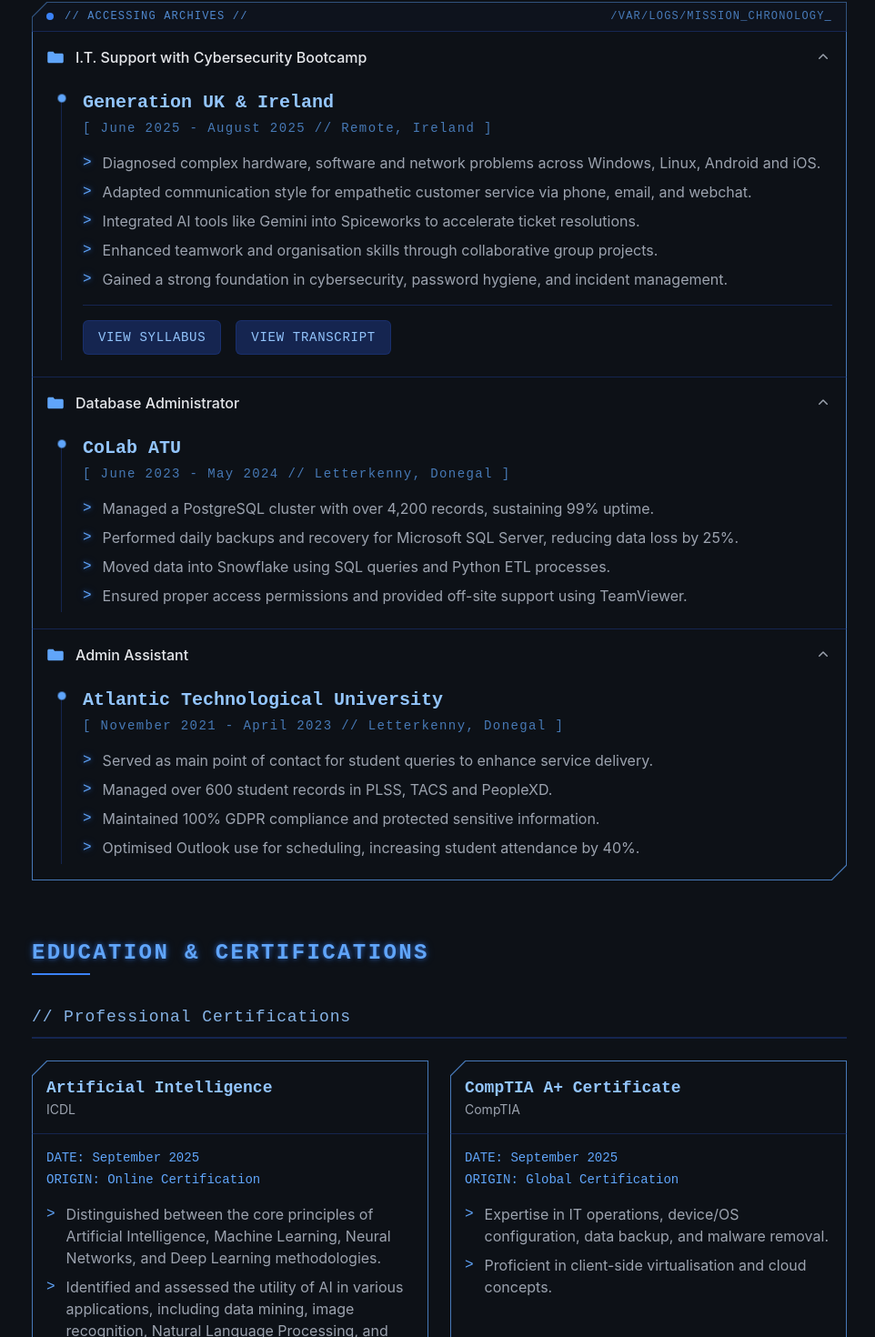
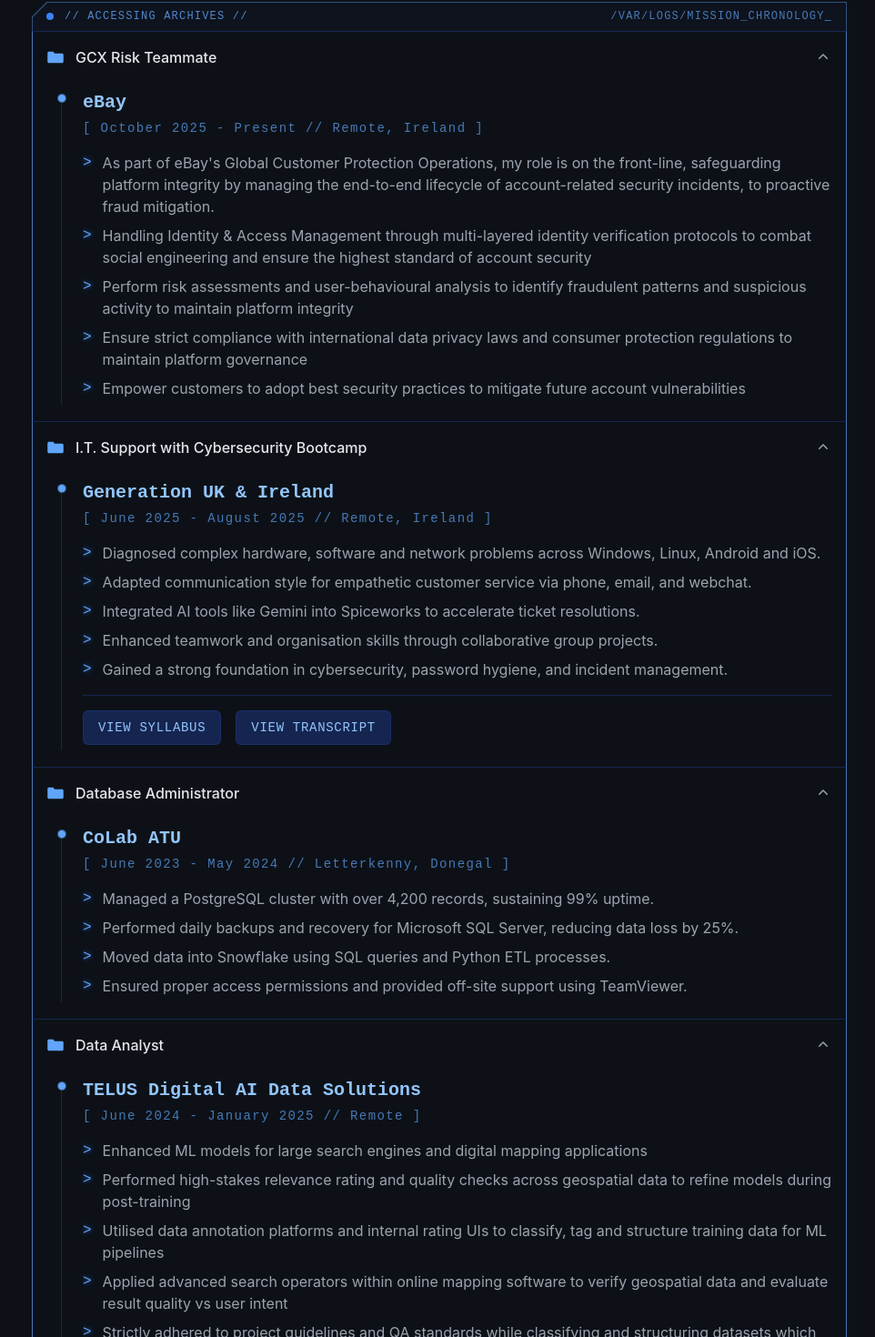
Before and after one commit to dylanwalsh-ie/dylanwalsh-ie.github.io, a React (Vite) app: page / in a window 1280 px wide. Shown: the part 1890-3360 px from the top of the page at 91% size, without its empty margins (157-1119 px from the left). Built offline with nearby package versions, Linux system fonts and the light colour scheme.

Commit message:
Add eBay GCX Risk Teammate and TELUS Data Analyst entries to experience

```diff
--- a/src/components/Experience.tsx
+++ b/src/components/Experience.tsx
@@ -12,6 +12,19 @@
 import { BinaryScrambleText } from './BinaryScrambleText';
 
 const experienceData: ExperienceItemType[] = [
+  {
+    role: "GCX Risk Teammate",
+    company: "eBay",
+    duration: "October 2025 - Present",
+    location: "Remote, Ireland",
+    points: [
+      "As part of eBay's Global Customer Protection Operations, my role is on the front-line, safeguarding platform integrity by managing the end-to-end lifecycle of account-related security incidents, to proactive fraud mitigation.",
+      "Handling Identity & Access Management through multi-layered identity verification protocols to combat social engineering and ensure the highest standard of account security",
+      "Perform risk assessments and user-behavioural analysis to identify fraudulent patterns and suspicious activity to maintain platform integrity",
+      "Ensure strict compliance with international data privacy laws and consumer protection regulations to maintain platform governance",
+      "Empower customers to adopt best security practices to mitigate future account vulnerabilities"
+    ]
+  },
   {
     role: "I.T. Support with Cybersecurity Bootcamp",
     company: "Generation UK & Ireland",
@@ -37,6 +50,19 @@
       "Performed daily backups and recovery for Microsoft SQL Server, reducing data loss by 25%.",
       "Moved data into Snowflake using SQL queries and Python ETL processes.",
       "Ensured proper access permissions and provided off-site support using TeamViewer."
+    ]
+  },
+  {
+    role: "Data Analyst",
+    company: "TELUS Digital AI Data Solutions",
+    duration: "June 2024 - January 2025",
+    location: "Remote",
+    points: [
+      "Enhanced ML models for large search engines and digital mapping applications",
+      "Performed high-stakes relevance rating and quality checks across geospatial data to refine models during post-training",
+      "Utilised data annotation platforms and internal rating UIs to classify, tag and structure training data for ML pipelines",
+      "Applied advanced search operators within online mapping software to verify geospatial data and evaluate result quality vs user intent",
+      "Strictly adhered to project guidelines and QA standards while classifying and structuring datasets which included NLU segmentation"
     ]
   },
   {
```
